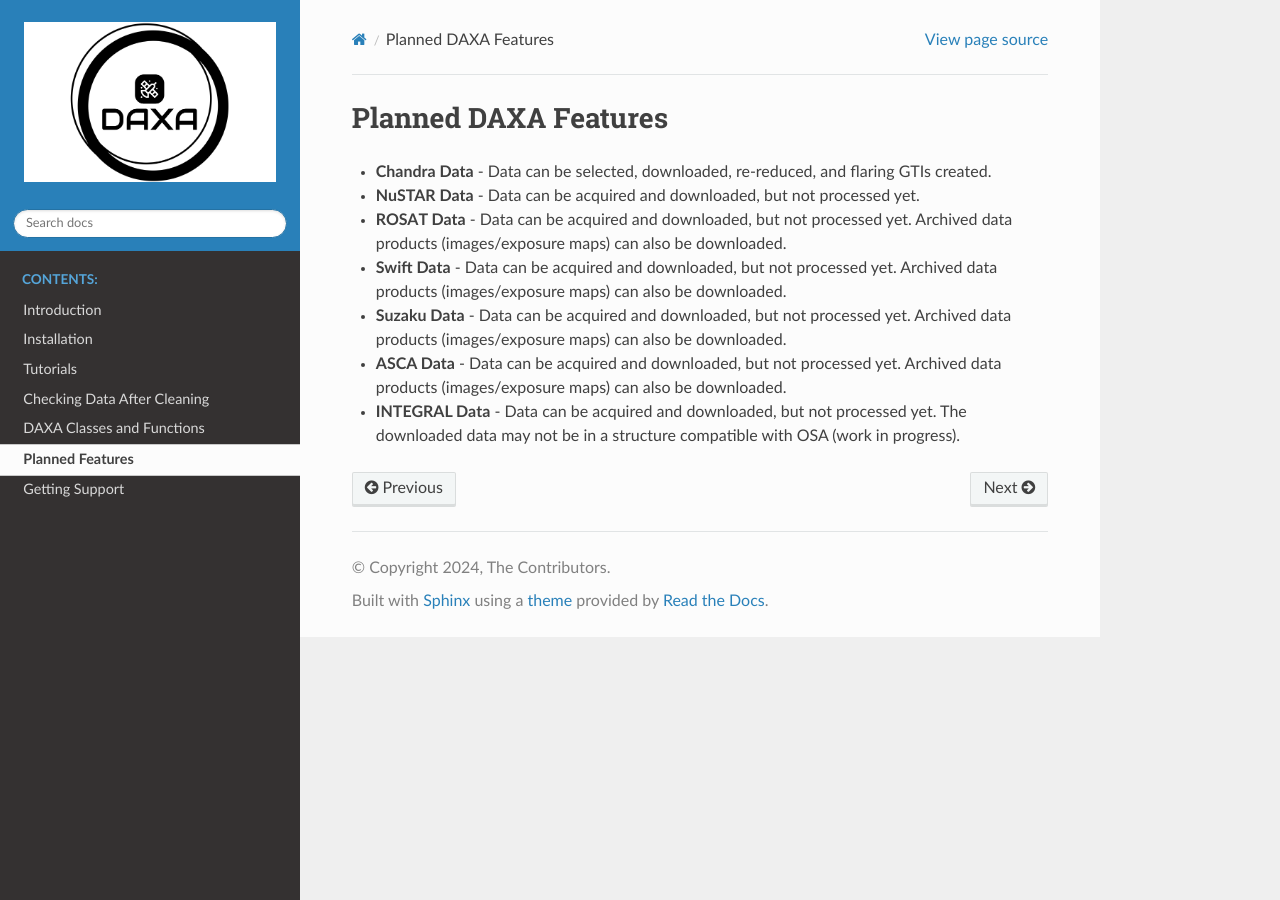
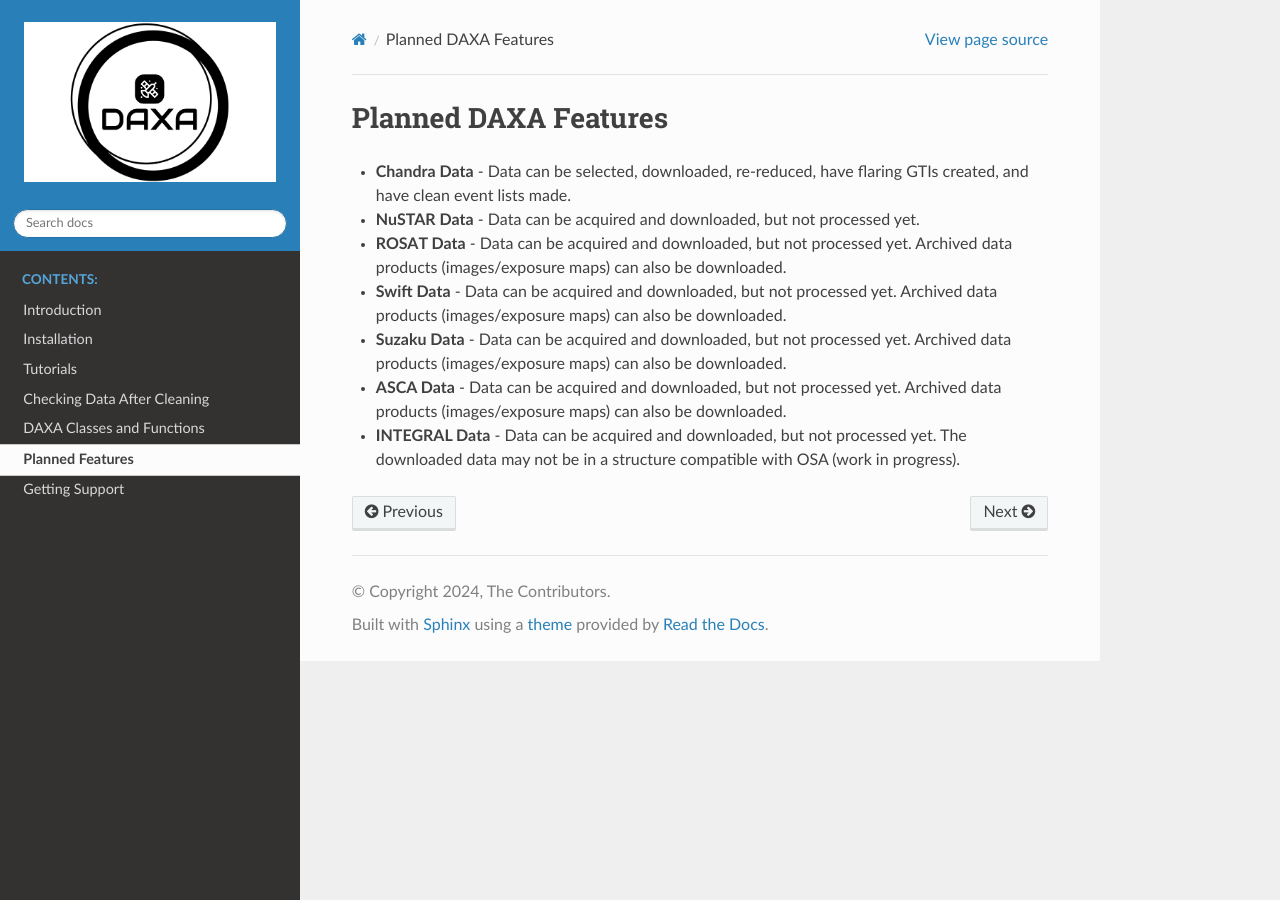
Before and after one commit to DavidT3/DAXA, a Sphinx documentation site: the page built from docs/source/future.rst, in a window 1280 px wide. Built offline with Sphinx 7.4.7 and the Read the Docs theme 3.1.0, drawn with Linux system fonts in a browser that asks for light colours; pages that are not in the unit, such as notebooks, are missing from menus.

Commit message:
Updated the docs that mention the current state of the Chandra support
Signed-off-by: David Turner <turne540@msu.edu>

```diff
--- a/docs/source/future.rst
+++ b/docs/source/future.rst
@@ -1,7 +1,7 @@
 Planned DAXA Features
 ========================
 
-* **Chandra Data** - Data can be selected, downloaded, re-reduced, and flaring GTIs created.
+* **Chandra Data** - Data can be selected, downloaded, re-reduced, have flaring GTIs created, and have clean event lists made.
 
 * **NuSTAR Data** - Data can be acquired and downloaded, but not processed yet.
 
--- a/docs/source/intro.rst
+++ b/docs/source/intro.rst
@@ -23,7 +23,7 @@ of telescopes:*
     * XMM-Newton Pointed
     * eROSITA Commissioning
     * eROSITA All-Sky Survey DR1 (German Half)
-    * [Under Development - reprocessing & flare identification implemented] Chandra
+    * [Under Development - reprocessing/flare identification/cleaned event lists implemented] Chandra
     * [Under Development - data acquisition implemented] NuSTAR Pointed
     * [Under Development - RASS/pointed data acquisition implemented] ROSAT
     * [Under Development - XRT/BAT/UVOT data acquisition implemented] Swift
```
Also changed, not shown: README.md (+1 -1 lines).
